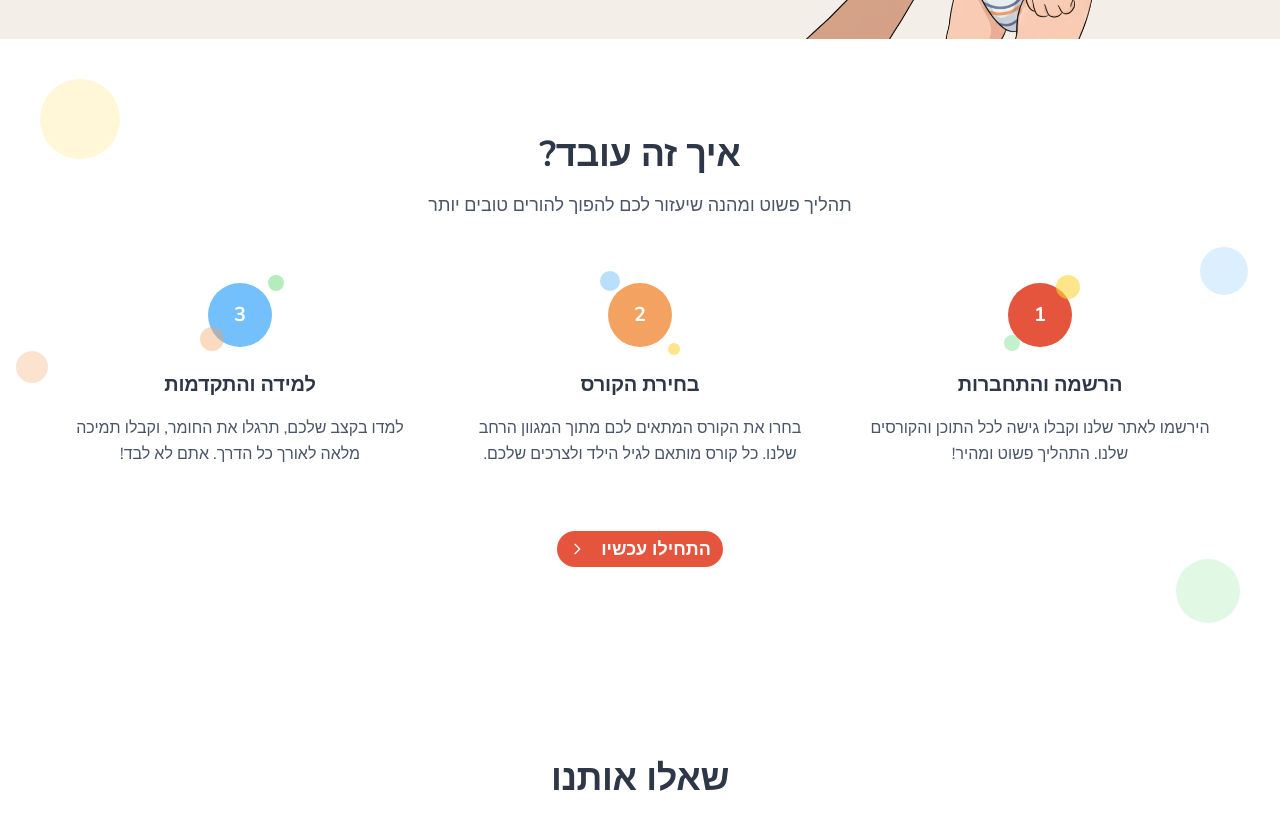
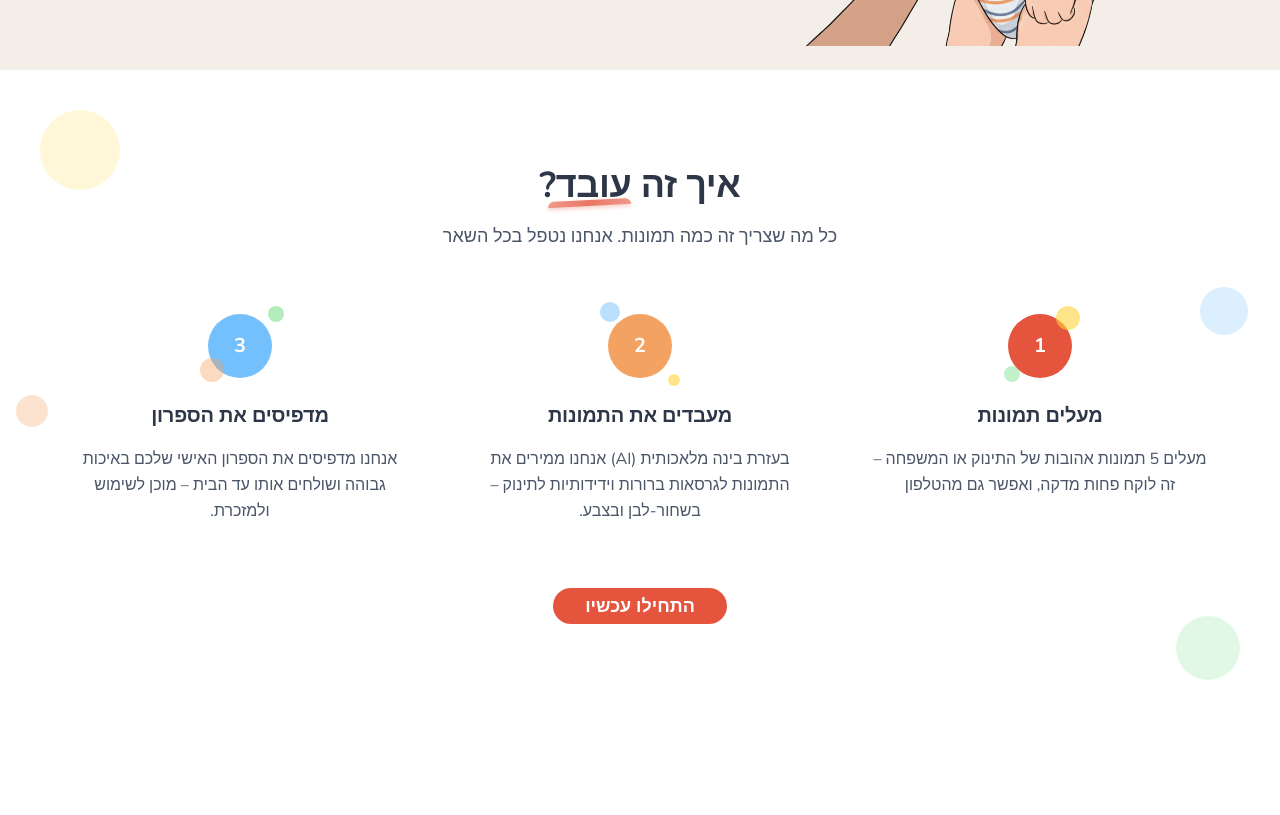
Before and after one commit to yawel-wel/little-gali, a Next.js app: page / in a window 1280 px wide. Shown: the part 2580-3395 px from the top of the page. Built offline with nearby package versions, Linux system fonts and the light colour scheme; a web font is replaced by a local one.

Commit message:
how it works section

```diff
--- a/src/app/page.tsx
+++ b/src/app/page.tsx
@@ -322,7 +322,7 @@ export default function Home() {
           <div className="container mx-auto px-4 sm:px-6 lg:px-8">
             {/* Section Title */}
             <div className="text-center mb-8">
-              <h2 className="text-xl sm:text-2xl md:text-3xl font-black text-dark-gray leading-tight max-w-2xl mx-auto">
+              <h2 className="text-[1.8rem] sm:text-3xl md:text-4xl font-black text-dark-gray leading-tight max-w-2xl mx-auto">
                 תמונה אחת,{" "}
                 <span className="relative inline-block">
                   <span className="relative z-10">שני</span>
@@ -516,7 +516,7 @@ export default function Home() {
         />
 
         {/* Meet Us Section */}
-        <section className="relative bg-[#F3EEE8]">
+        <section className="relative bg-[#F3EEE8] pb-6">
           <div className="container mx-auto px-4 sm:px-6 lg:px-8">
             <div className="grid lg:grid-cols-2 gap-12 lg:gap-16 items-center max-w-6xl mx-auto">
               {/* Left Column - Image */}
@@ -585,10 +585,27 @@ export default function Home() {
             {/* Section Title */}
             <div className="text-center mb-16">
               <h2 className="text-3xl lg:text-4xl font-heading text-dark-gray mb-4">
-                איך זה עובד?
+                איך זה{" "}
+                <span className="relative inline-block">
+                  <span className="relative z-10">עובד</span>
+                  <span
+                    className="absolute bottom-0 left-0 right-0 transform -rotate-1"
+                    style={{
+                      height: "6px",
+                      borderRadius: "6px 6px 0 0",
+                      transform: "rotate(-2deg) translateY(0px)",
+                      background:
+                        "linear-gradient(90deg, rgba(229, 84, 61, 0.6) 0%, rgba(229, 84, 61, 0.8) 50%, rgba(229, 84, 61, 0.6) 100%)",
+                      boxShadow: "0 2px 4px rgba(229, 84, 61, 0.3)",
+                      width: "110%",
+                      left: "-5%",
+                    }}
+                  ></span>
+                </span>
+                ?
               </h2>
               <p className="text-lg font-body text-medium-gray max-w-2xl mx-auto">
-                תהליך פשוט ומהנה שיעזור לכם להפוך להורים טובים יותר
+                כל מה שצריך זה כמה תמונות. אנחנו נטפל בכל השאר
               </p>
             </div>
 
@@ -611,11 +628,11 @@ export default function Home() {
                 {/* Step Content */}
                 <div className="space-y-4">
                   <h3 className="text-xl font-heading text-dark-gray">
-                    הרשמה והתחברות
+                    מעלים תמונות
                   </h3>
                   <p className="font-body text-medium-gray leading-relaxed">
-                    הירשמו לאתר שלנו וקבלו גישה לכל התוכן והקורסים שלנו. התהליך
-                    פשוט ומהיר!
+                    מעלים 5 תמונות אהובות של התינוק או המשפחה – זה לוקח פחות
+                    מדקה, ואפשר גם מהטלפון
                   </p>
                 </div>
 
@@ -640,11 +657,11 @@ export default function Home() {
                 {/* Step Content */}
                 <div className="space-y-4">
                   <h3 className="text-xl font-heading text-dark-gray">
-                    בחירת הקורס
+                    מעבדים את התמונות
                   </h3>
                   <p className="font-body text-medium-gray leading-relaxed">
-                    בחרו את הקורס המתאים לכם מתוך המגוון הרחב שלנו. כל קורס
-                    מותאם לגיל הילד ולצרכים שלכם.
+                    בעזרת בינה מלאכותית (AI) אנחנו ממירים את התמונות לגרסאות
+                    ברורות וידידותיות לתינוק – בשחור-לבן ובצבע.
                   </p>
                 </div>
 
@@ -669,11 +686,11 @@ export default function Home() {
                 {/* Step Content */}
                 <div className="space-y-4">
                   <h3 className="text-xl font-heading text-dark-gray">
-                    למידה והתקדמות
+                    מדפיסים את הספרון
                   </h3>
                   <p className="font-body text-medium-gray leading-relaxed">
-                    למדו בקצב שלכם, תרגלו את החומר, וקבלו תמיכה מלאה לאורך כל
-                    הדרך. אתם לא לבד!
+                    אנחנו מדפיסים את הספרון האישי שלכם באיכות גבוהה ושולחים אותו
+                    עד הבית – מוכן לשימוש ולמזכרת.
                   </p>
                 </div>
               </div>
@@ -683,19 +700,6 @@ export default function Home() {
             <div className="text-center mt-16">
               <Button className="bg-primary-orange hover:bg-primary-orange/90 text-white px-8 py-4 rounded-full font-body-bold text-lg transition-all duration-200 transform hover:scale-105">
                 התחילו עכשיו
-                <svg
-                  className="mr-2 w-5 h-5"
-                  fill="none"
-                  stroke="currentColor"
-                  viewBox="0 0 24 24"
-                >
-                  <path
-                    strokeLinecap="round"
-                    strokeLinejoin="round"
-                    strokeWidth="2"
-                    d="M9 5l7 7-7 7"
-                  ></path>
-                </svg>
               </Button>
             </div>
 
```
